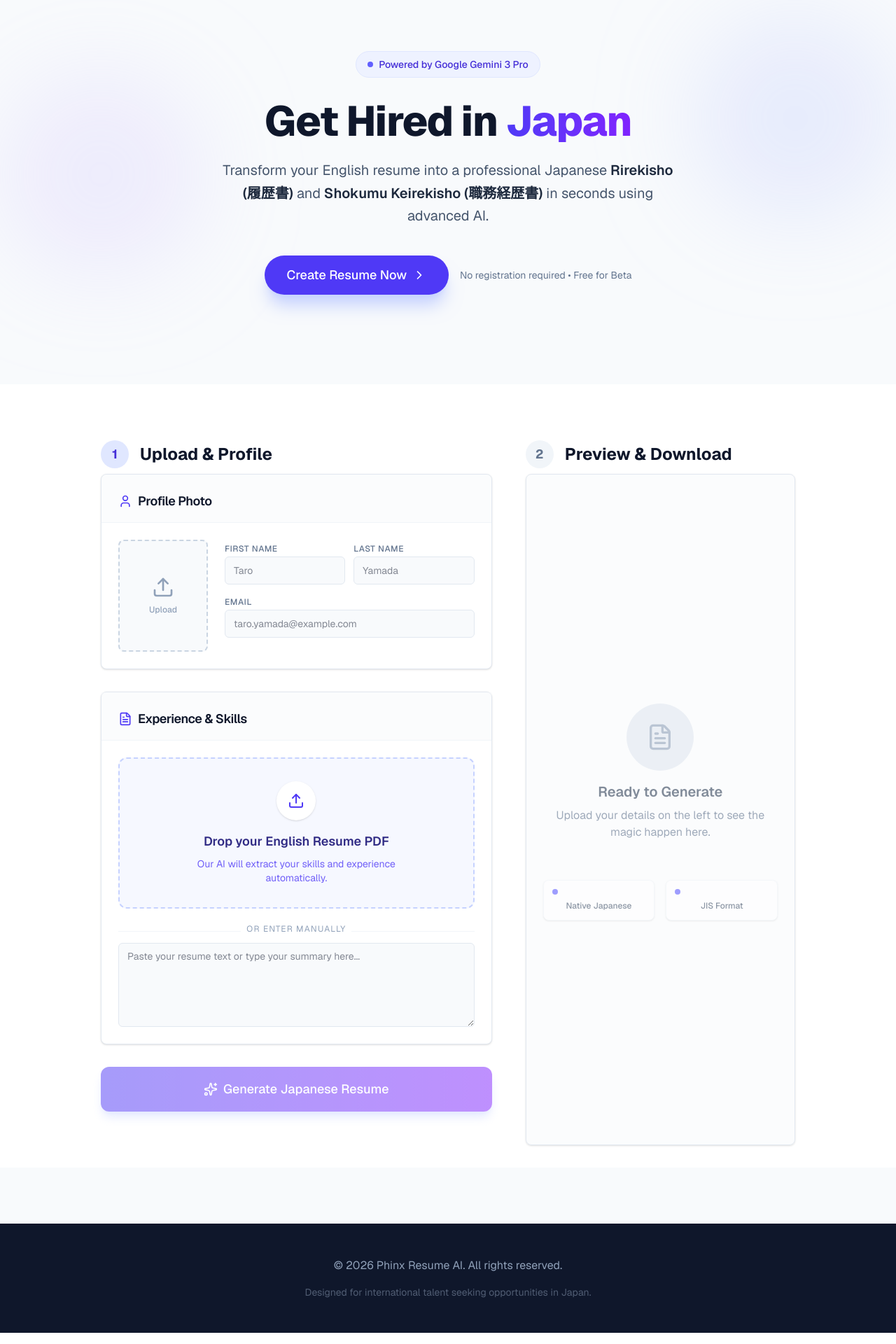
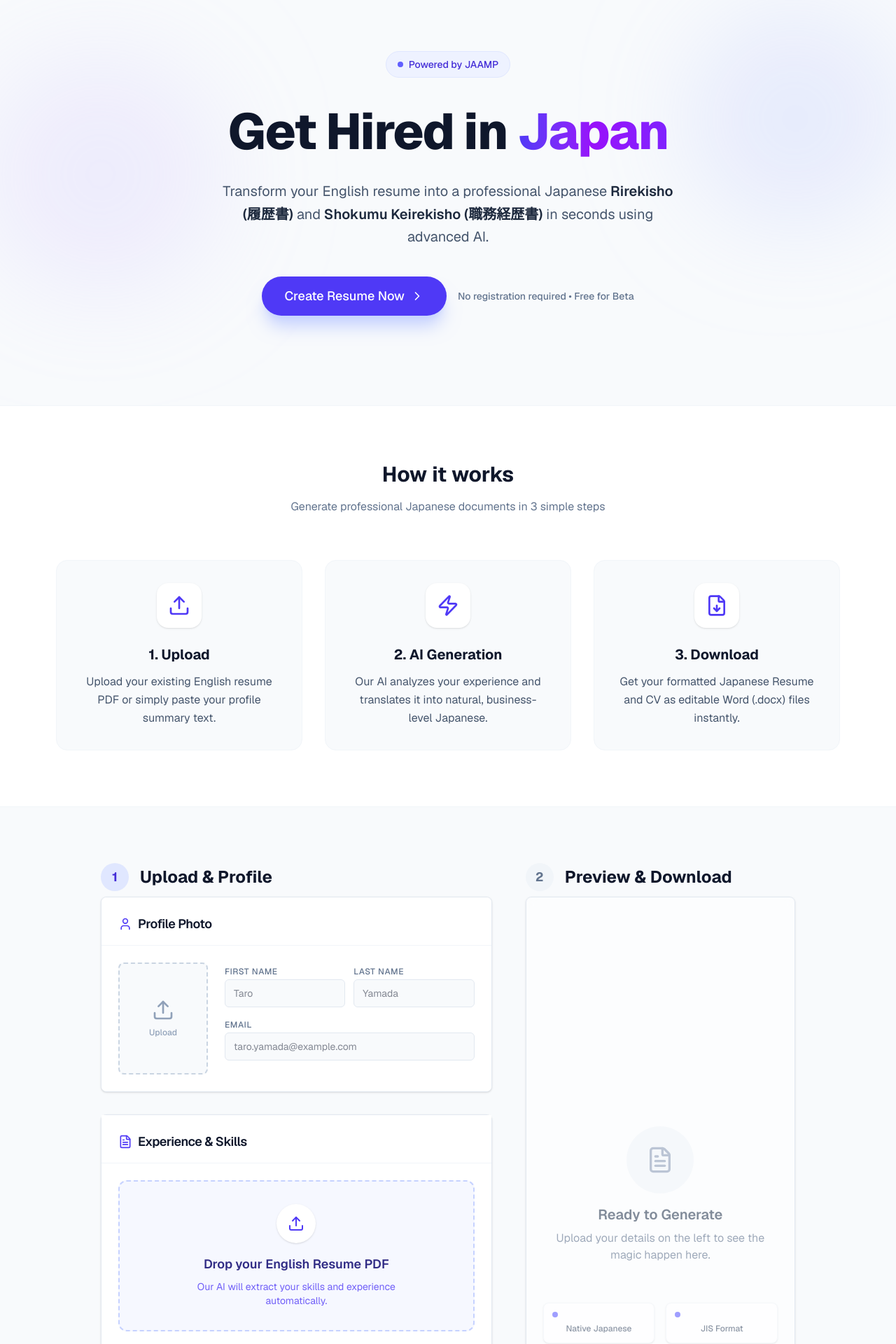
Before and after one commit to kyoheinishi-phinx/AI-rirekisho-builder, a Next.js app: page / in a window 1280 px wide. Shown: the part 120-2040 px from the top of the page at 70% size. Built offline with nearby package versions, Linux system fonts and the light colour scheme.

Commit message:
Update UI with animations, branding updates (JAAMP, Phinx Inc), and How it works section

```diff
--- a/package.json
+++ b/package.json
@@ -14,6 +14,7 @@
     "clsx": "^2.1.1",
     "docx": "^9.5.1",
     "file-saver": "^2.0.5",
+    "framer-motion": "^12.25.0",
     "jszip": "^3.10.1",
     "lucide-react": "^0.562.0",
     "next": "16.1.1",
--- a/src/app/page.tsx
+++ b/src/app/page.tsx
@@ -7,10 +7,11 @@ import { Input } from "@/components/ui/input";
 import { Label } from "@/components/ui/label";
 import { Textarea } from "@/components/ui/textarea";
 import { Card, CardContent, CardDescription, CardFooter, CardHeader, CardTitle } from "@/components/ui/card";
-import { Upload, FileText, CheckCircle, Loader2, Download, X, Sparkles, User, ChevronRight } from "lucide-react";
+import { Upload, FileText, CheckCircle, Loader2, Download, X, Sparkles, User, ChevronRight, Zap, Globe, FileDown } from "lucide-react";
 import { ResumeData } from "@/types/resume";
 import { saveAs } from "file-saver";
 import { generateResumeZip, checkMissingItems, MissingItems } from "@/lib/word-generator";
+import { motion, AnimatePresence } from "framer-motion";
 
 export default function Home() {
   const [isGenerating, setIsGenerating] = useState(false);
@@ -115,8 +116,8 @@ export default function Home() {
         headers: { "Content-Type": "application/json" },
         body: JSON.stringify({
           userProfile: {
-            firstName: "Taro", // Placeholder - could be from input if we had separate fields
-            lastName: "Yamada", // Placeholder
+            firstName: "Taro",
+            lastName: "Yamada",
             photoBase64: photoPreview
           },
           currentResumeText: resumeText
@@ -154,10 +155,30 @@ export default function Home() {
     }
   };
 
+  const fadeInUp = {
+    hidden: { opacity: 0, y: 20 },
+    visible: { opacity: 1, y: 0, transition: { duration: 0.6 } }
+  };
+
+  const staggerContainer = {
+    hidden: { opacity: 0 },
+    visible: {
+      opacity: 1,
+      transition: {
+        staggerChildren: 0.2
+      }
+    }
+  };
+
   return (
-    <div className="min-h-screen bg-slate-50 font-sans text-slate-900">
+    <div className="min-h-screen bg-slate-50 font-sans text-slate-900 overflow-x-hidden">
       {/* Navigation */}
-      <header className="bg-white/80 backdrop-blur-md sticky top-0 z-50 border-b border-slate-200">
+      <motion.header
+        initial={{ y: -20, opacity: 0 }}
+        animate={{ y: 0, opacity: 1 }}
+        transition={{ duration: 0.5 }}
+        className="bg-white/80 backdrop-blur-md sticky top-0 z-50 border-b border-slate-200"
+      >
         <div className="container mx-auto px-4 h-16 flex items-center justify-between">
           <div className="flex items-center gap-2">
             <div className="w-8 h-8 bg-indigo-600 rounded-lg flex items-center justify-center shadow-lg shadow-indigo-200">
@@ -167,50 +188,116 @@ export default function Home() {
               Phinx Resume AI
             </span>
           </div>
-          <nav className="flex items-center gap-4">
-             <a href="#" className="text-sm font-medium text-slate-600 hover:text-indigo-600 transition-colors">How it works</a>
-          </nav>
+          {/* Link removed as requested */}
         </div>
-      </header>
+      </motion.header>
 
       {/* Hero Section */}
-      <section className="relative overflow-hidden pt-20 pb-32 lg:pt-32">
+      <section className="relative overflow-hidden pt-20 pb-20 lg:pt-32 lg:pb-32">
         <div className="absolute top-0 left-1/2 -translate-x-1/2 w-full h-full max-w-7xl pointer-events-none">
-           <div className="absolute top-20 right-0 w-72 h-72 bg-indigo-300 rounded-full mix-blend-multiply filter blur-3xl opacity-20 animate-blob"></div>
-           <div className="absolute top-40 left-0 w-72 h-72 bg-violet-300 rounded-full mix-blend-multiply filter blur-3xl opacity-20 animate-blob animation-delay-2000"></div>
+           <motion.div
+             animate={{ scale: [1, 1.1, 1], rotate: [0, 5, -5, 0] }}
+             transition={{ duration: 10, repeat: Infinity, repeatType: "reverse" }}
+             className="absolute top-20 right-0 w-72 h-72 bg-indigo-300 rounded-full mix-blend-multiply filter blur-3xl opacity-20"
+           ></motion.div>
+           <motion.div
+             animate={{ scale: [1, 1.2, 1], rotate: [0, -5, 5, 0] }}
+             transition={{ duration: 12, repeat: Infinity, repeatType: "reverse", delay: 2 }}
+             className="absolute top-40 left-0 w-72 h-72 bg-violet-300 rounded-full mix-blend-multiply filter blur-3xl opacity-20"
+           ></motion.div>
         </div>
 
-        <div className="container mx-auto px-4 relative z-10 text-center">
-          <div className="inline-flex items-center gap-2 px-4 py-2 rounded-full bg-indigo-50 border border-indigo-100 text-indigo-700 text-sm font-medium mb-8">
+        <motion.div
+          initial="hidden"
+          animate="visible"
+          variants={staggerContainer}
+          className="container mx-auto px-4 relative z-10 text-center"
+        >
+          <motion.div variants={fadeInUp} className="inline-flex items-center gap-2 px-4 py-2 rounded-full bg-indigo-50 border border-indigo-100 text-indigo-700 text-sm font-medium mb-8 hover:bg-indigo-100 transition-colors cursor-default">
             <span className="relative flex h-2 w-2">
               <span className="animate-ping absolute inline-flex h-full w-full rounded-full bg-indigo-400 opacity-75"></span>
               <span className="relative inline-flex rounded-full h-2 w-2 bg-indigo-500"></span>
             </span>
-            Powered by Google Gemini 3 Pro
-          </div>
+            Powered by JAAMP
+          </motion.div>
 
-          <h1 className="text-5xl md:text-6xl font-extrabold tracking-tight text-slate-900 mb-6">
-            Get Hired in <span className="text-transparent bg-clip-text bg-gradient-to-r from-indigo-600 to-violet-600">Japan</span>
-          </h1>
-          <p className="text-xl text-slate-600 max-w-2xl mx-auto mb-10 leading-relaxed">
+          <motion.h1 variants={fadeInUp} className="text-5xl md:text-7xl font-extrabold tracking-tight text-slate-900 mb-6 leading-tight">
+            Get Hired in <span className="text-transparent bg-clip-text bg-gradient-to-r from-indigo-600 via-purple-600 to-violet-600">Japan</span>
+          </motion.h1>
+          <motion.p variants={fadeInUp} className="text-xl text-slate-600 max-w-2xl mx-auto mb-10 leading-relaxed">
             Transform your English resume into a professional Japanese
             <span className="font-semibold text-slate-800"> Rirekisho (履歴書)</span> and
             <span className="font-semibold text-slate-800"> Shokumu Keirekisho (職務経歴書)</span> in seconds using advanced AI.
-          </p>
+          </motion.p>
 
-          <div className="flex flex-col sm:flex-row items-center justify-center gap-4">
-            <Button size="lg" className="h-14 px-8 text-lg rounded-full bg-indigo-600 hover:bg-indigo-700 shadow-xl shadow-indigo-200" onClick={() => document.getElementById('generator-section')?.scrollIntoView({ behavior: 'smooth' })}>
+          <motion.div variants={fadeInUp} className="flex flex-col sm:flex-row items-center justify-center gap-4">
+            <Button
+              size="lg"
+              className="h-14 px-8 text-lg rounded-full bg-indigo-600 hover:bg-indigo-700 shadow-xl shadow-indigo-200 hover:shadow-2xl hover:shadow-indigo-300 transition-all transform hover:-translate-y-1"
+              onClick={() => document.getElementById('generator-section')?.scrollIntoView({ behavior: 'smooth' })}
+            >
               Create Resume Now <ChevronRight className="ml-2 w-5 h-5" />
             </Button>
-            <p className="text-sm text-slate-500 mt-4 sm:mt-0">
+            <p className="text-sm text-slate-500 mt-4 sm:mt-0 font-medium">
               No registration required • Free for Beta
             </p>
+          </motion.div>
+        </motion.div>
+      </section>
+
+      {/* How it Works Section */}
+      <section className="py-20 bg-white border-y border-slate-100">
+        <div className="container mx-auto px-4 max-w-6xl">
+          <div className="text-center mb-16">
+            <h2 className="text-3xl font-bold text-slate-900 mb-4">How it works</h2>
+            <p className="text-slate-500 max-w-xl mx-auto">Generate professional Japanese documents in 3 simple steps</p>
+          </div>
+
+          <div className="grid md:grid-cols-3 gap-8">
+            <motion.div
+              whileHover={{ y: -5 }}
+              className="bg-slate-50 p-8 rounded-2xl border border-slate-100 text-center hover:border-indigo-100 hover:shadow-lg transition-all"
+            >
+              <div className="w-16 h-16 bg-white rounded-2xl shadow-sm flex items-center justify-center mx-auto mb-6 text-indigo-600">
+                <Upload className="w-8 h-8" />
+              </div>
+              <h3 className="text-xl font-bold text-slate-900 mb-3">1. Upload</h3>
+              <p className="text-slate-600 leading-relaxed">
+                Upload your existing English resume PDF or simply paste your profile summary text.
+              </p>
+            </motion.div>
+
+            <motion.div
+              whileHover={{ y: -5 }}
+              className="bg-slate-50 p-8 rounded-2xl border border-slate-100 text-center hover:border-indigo-100 hover:shadow-lg transition-all"
+            >
+              <div className="w-16 h-16 bg-white rounded-2xl shadow-sm flex items-center justify-center mx-auto mb-6 text-indigo-600">
+                <Zap className="w-8 h-8" />
+              </div>
+              <h3 className="text-xl font-bold text-slate-900 mb-3">2. AI Generation</h3>
+              <p className="text-slate-600 leading-relaxed">
+                Our AI analyzes your experience and translates it into natural, business-level Japanese.
+              </p>
+            </motion.div>
+
+            <motion.div
+              whileHover={{ y: -5 }}
+              className="bg-slate-50 p-8 rounded-2xl border border-slate-100 text-center hover:border-indigo-100 hover:shadow-lg transition-all"
+            >
+              <div className="w-16 h-16 bg-white rounded-2xl shadow-sm flex items-center justify-center mx-auto mb-6 text-indigo-600">
+                <FileDown className="w-8 h-8" />
+              </div>
+              <h3 className="text-xl font-bold text-slate-900 mb-3">3. Download</h3>
+              <p className="text-slate-600 leading-relaxed">
+                Get your formatted Japanese Resume and CV as editable Word (.docx) files instantly.
+              </p>
+            </motion.div>
           </div>
         </div>
       </section>
 
       {/* Generator Section */}
-      <section id="generator-section" className="py-20 bg-white">
+      <section id="generator-section" className="py-20 bg-slate-50">
         <div className="container mx-auto px-4 max-w-5xl">
           <div className="grid lg:grid-cols-12 gap-12">
 
@@ -222,14 +309,15 @@ export default function Home() {
               </div>
 
               {/* Photo Upload Card */}
+              <motion.div whileHover={{ scale: 1.01 }} transition={{ duration: 0.2 }}>
                 <Card className="border-slate-200 shadow-sm overflow-hidden hover:shadow-md transition-shadow duration-300">
-                <CardHeader className="bg-slate-50/50 border-b border-slate-100 pb-4">
+                  <CardHeader className="bg-white border-b border-slate-100 pb-4">
                     <CardTitle className="text-lg flex items-center gap-2">
                       <User className="w-5 h-5 text-indigo-600" />
                       Profile Photo
                     </CardTitle>
                   </CardHeader>
-                <CardContent className="pt-6">
+                  <CardContent className="pt-6 bg-white">
                     <div className="flex items-start gap-6">
                        {photoPreview ? (
                           <div className="relative w-32 h-40 border-2 border-slate-200 rounded-lg overflow-hidden group shadow-sm flex-shrink-0">
@@ -252,31 +340,33 @@ export default function Home() {
                           <div className="grid grid-cols-2 gap-3">
                             <div className="space-y-1.5">
                               <Label htmlFor="firstName" className="text-xs uppercase text-slate-500 tracking-wider">First Name</Label>
-                            <Input id="firstName" placeholder="Taro" className="bg-slate-50 border-slate-200" />
+                              <Input id="firstName" placeholder="Taro" className="bg-slate-50 border-slate-200 focus:border-indigo-300 transition-colors" />
                             </div>
                             <div className="space-y-1.5">
                               <Label htmlFor="lastName" className="text-xs uppercase text-slate-500 tracking-wider">Last Name</Label>
-                            <Input id="lastName" placeholder="Yamada" className="bg-slate-50 border-slate-200" />
+                              <Input id="lastName" placeholder="Yamada" className="bg-slate-50 border-slate-200 focus:border-indigo-300 transition-colors" />
                             </div>
                           </div>
                           <div className="space-y-1.5">
                              <Label htmlFor="email" className="text-xs uppercase text-slate-500 tracking-wider">Email</Label>
-                           <Input id="email" type="email" placeholder="taro.yamada@example.com" className="bg-slate-50 border-slate-200" />
+                             <Input id="email" type="email" placeholder="taro.yamada@example.com" className="bg-slate-50 border-slate-200 focus:border-indigo-300 transition-colors" />
                           </div>
                        </div>
                     </div>
                   </CardContent>
                 </Card>
+              </motion.div>
 
               {/* Resume Upload Card */}
+              <motion.div whileHover={{ scale: 1.01 }} transition={{ duration: 0.2 }}>
                 <Card className="border-slate-200 shadow-sm hover:shadow-md transition-shadow duration-300">
-                <CardHeader className="bg-slate-50/50 border-b border-slate-100 pb-4">
+                  <CardHeader className="bg-white border-b border-slate-100 pb-4">
                     <CardTitle className="text-lg flex items-center gap-2">
                       <FileText className="w-5 h-5 text-indigo-600" />
                       Experience & Skills
                     </CardTitle>
                   </CardHeader>
-                <CardContent className="pt-6 space-y-4">
+                  <CardContent className="pt-6 space-y-4 bg-white">
                      <div
                         className={`relative border-2 border-dashed rounded-xl p-8 flex flex-col items-center justify-center text-center transition-all cursor-pointer ${
                           resumeText ? 'border-green-300 bg-green-50' : 'border-indigo-200 bg-indigo-50/50 hover:bg-indigo-50 hover:border-indigo-400'
@@ -320,7 +410,7 @@ export default function Home() {
                          <div className="border-t border-slate-100 -mt-2"></div>
                          <Textarea
                            placeholder="Paste your resume text or type your summary here..."
-                         className="mt-4 min-h-[120px] bg-slate-50 border-slate-200 focus:border-indigo-300"
+                           className="mt-4 min-h-[120px] bg-slate-50 border-slate-200 focus:border-indigo-300 transition-colors"
                            value={resumeText}
                            onChange={(e) => setResumeText(e.target.value)}
                          />
@@ -328,11 +418,12 @@ export default function Home() {
                      )}
                   </CardContent>
                 </Card>
+              </motion.div>
 
               {/* Generate Button with Progress Bar */}
               <div className="space-y-2">
                  {isGenerating && (
-                    <div className="w-full bg-slate-100 rounded-full h-2.5 overflow-hidden">
+                    <div className="w-full bg-slate-200 rounded-full h-2.5 overflow-hidden">
                       <div
                          className="bg-indigo-600 h-2.5 rounded-full transition-all duration-500 ease-out"
                          style={{ width: `${progress}%` }}
@@ -342,7 +433,7 @@ export default function Home() {
                  <Button
                    onClick={handleGenerate}
                    disabled={isGenerating || (!resumeText && !photoPreview)}
-                   className="w-full h-16 text-lg rounded-xl bg-gradient-to-r from-indigo-600 to-violet-600 hover:from-indigo-700 hover:to-violet-700 shadow-lg shadow-indigo-200 transition-all transform hover:scale-[1.01]"
+                   className="w-full h-16 text-lg rounded-xl bg-gradient-to-r from-indigo-600 to-violet-600 hover:from-indigo-700 hover:to-violet-700 shadow-lg shadow-indigo-200 transition-all transform hover:scale-[1.01] active:scale-[0.99]"
                  >
                    {isGenerating ? (
                      <>
@@ -371,8 +462,16 @@ export default function Home() {
                 <h3 className="text-2xl font-bold text-slate-900">Preview & Download</h3>
               </div>
 
+              <AnimatePresence mode="wait">
                 {generatedData ? (
-                <div id="result-section" className="animate-in fade-in slide-in-from-bottom-4 duration-700">
+                  <motion.div
+                    key="result"
+                    id="result-section"
+                    initial={{ opacity: 0, y: 20 }}
+                    animate={{ opacity: 1, y: 0 }}
+                    exit={{ opacity: 0, y: -20 }}
+                    transition={{ duration: 0.5 }}
+                  >
                     <Card className="border-green-200 bg-gradient-to-br from-green-50 to-white shadow-lg overflow-hidden">
                        <div className="absolute top-0 right-0 p-4 opacity-10">
                           <FileText className="w-40 h-40 text-green-600" />
@@ -405,7 +504,7 @@ export default function Home() {
                           <div className="flex flex-col gap-3">
                             {/* Main ZIP Download Button */}
                             <Button
-                             className="w-full h-14 bg-blue-600 hover:bg-blue-700 text-white shadow-md shadow-blue-200 text-lg"
+                               className="w-full h-14 bg-blue-600 hover:bg-blue-700 text-white shadow-md shadow-blue-200 text-lg transition-all hover:scale-[1.02] active:scale-[0.98]"
                                onClick={handleDownloadZip}
                              >
                                 <FileText className="mr-2 h-5 w-5"/> Download Resume Set (.zip)
@@ -443,19 +542,27 @@ export default function Home() {
                                 setGeneratedData(null);
                                 setMissingItems(null);
                               }}
-                            className="w-full text-slate-500 hover:text-slate-700"
+                              className="w-full text-slate-500 hover:text-slate-700 hover:bg-slate-100"
                             >
                                Create Another
                             </Button>
                           </div>
                        </CardContent>
                     </Card>
-                </div>
+                  </motion.div>
                 ) : (
                   /* Empty State / Benefits */
-                <Card className="border-slate-200 shadow-sm h-full bg-slate-50/50">
+                  <motion.div
+                    key="empty"
+                    initial={{ opacity: 0 }}
+                    animate={{ opacity: 1 }}
+                    exit={{ opacity: 0 }}
+                    transition={{ duration: 0.5 }}
+                    className="h-full"
+                  >
+                    <Card className="border-slate-200 shadow-sm h-full bg-white/50 backdrop-blur-sm">
                       <CardContent className="pt-8 h-full flex flex-col items-center justify-center text-center space-y-6 opacity-60">
-                     <div className="w-24 h-24 bg-slate-200 rounded-full flex items-center justify-center mb-4">
+                         <div className="w-24 h-24 bg-slate-100 rounded-full flex items-center justify-center mb-4">
                             <FileText className="w-10 h-10 text-slate-400" />
                          </div>
                          <div className="space-y-2 max-w-xs">
@@ -476,16 +583,18 @@ export default function Home() {
                          </div>
                       </CardContent>
                     </Card>
+                  </motion.div>
                 )}
+              </AnimatePresence>
             </div>
           </div>
         </div>
       </section>
 
       {/* Footer */}
-      <footer className="bg-slate-900 text-slate-400 py-12 mt-20">
+      <footer className="bg-slate-900 text-slate-400 py-12 border-t border-slate-800">
          <div className="container mx-auto px-4 text-center">
-            <p className="mb-4">&copy; {new Date().getFullYear()} Phinx Resume AI. All rights reserved.</p>
+            <p className="mb-4">&copy; {new Date().getFullYear()} Phinx Inc. All rights reserved.</p>
             <p className="text-sm opacity-50">Designed for international talent seeking opportunities in Japan.</p>
          </div>
       </footer>
```
Also changed, not shown: 1 other file (tests, documents, lock files or other folders). Lines whose indentation alone changed are shown as unchanged.
